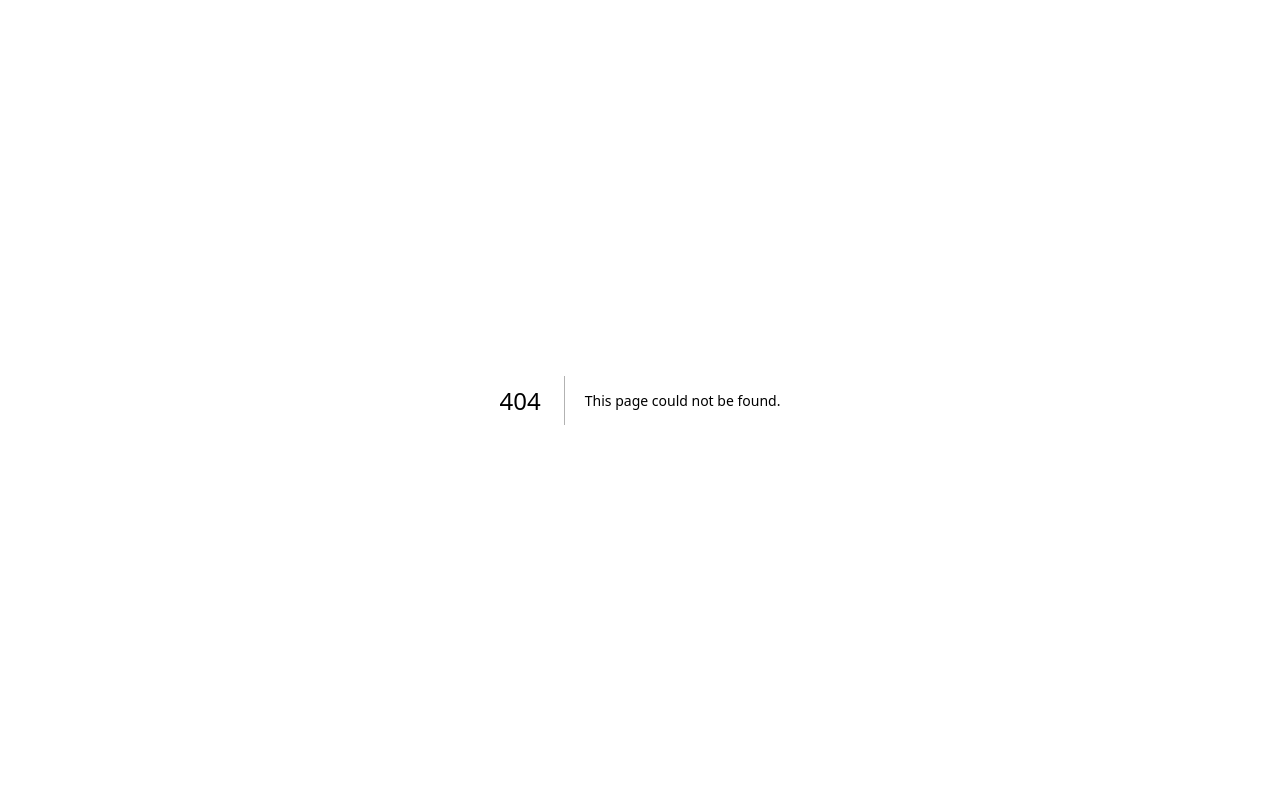
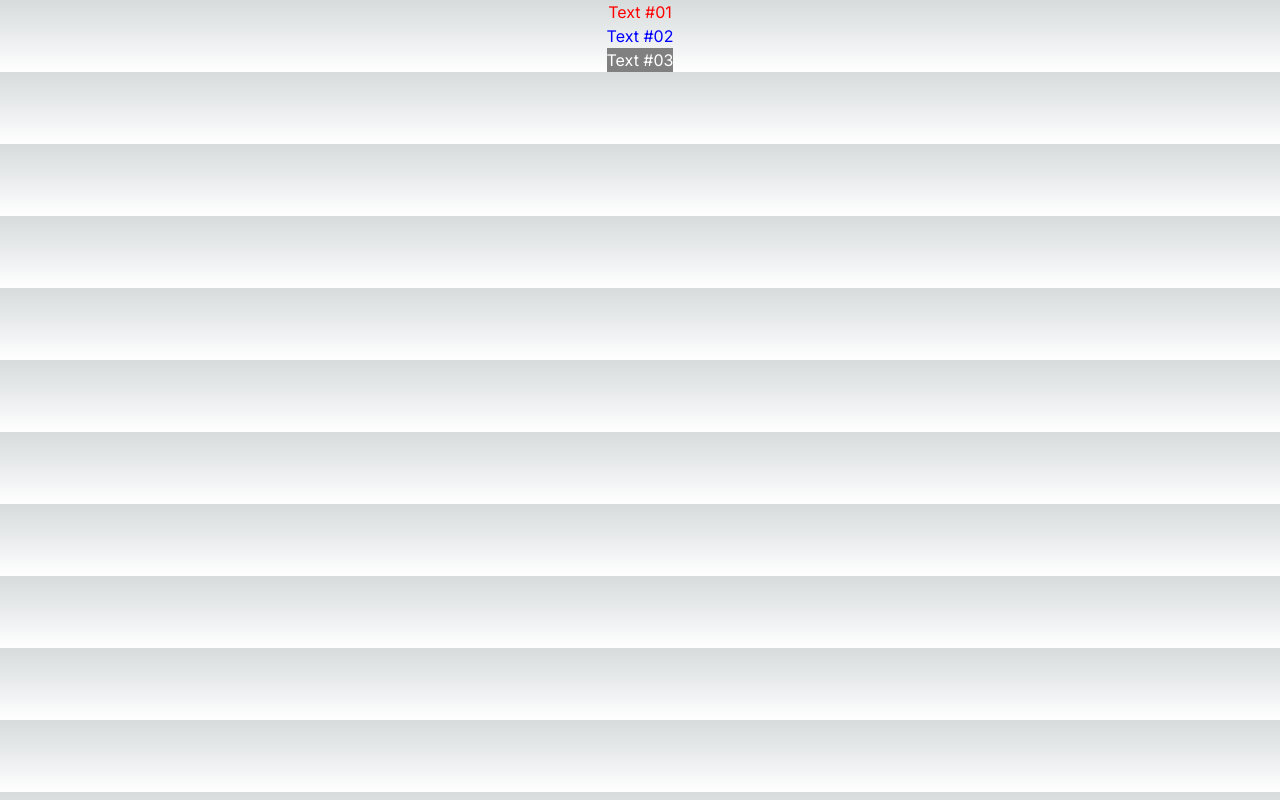
Before and after one commit to superior27/simple-next-project-1, a Next.js app: page /testing_css in a window 1280 px wide. Before the commit this address had no page. Built offline with nearby package versions, Linux system fonts and the light colour scheme.

Commit message:
feature adding example of css in a page

```diff
--- a/app/first/page.tsx
+++ b/app/first/page.tsx
@@ -1,3 +1,3 @@
-export default function firstFunction(){
+export default function firstFunction(main: string, secondary:string){
     return <div><h1>First Page!!!</h1></div>;
 }
--- /dev/null
+++ b/app/fragment/page.jsx
@@ -0,0 +1,17 @@
+import DefaultTitle from "../../components/DefaultTitle";
+
+export default function page(){
+    return (
+        <>
+        <DefaultTitle
+            main="Main Page!"
+            secondary="Create, Read, Update, Remove objects!"
+        />
+        <DefaultTitle
+            main="Just one simple and tiny title!"
+            secondary="increment the list"
+            lower_case={true}
+        />
+        </>
+    );
+}
--- /dev/null
+++ b/app/testing_css/page.module.css
@@ -0,0 +1,20 @@
+.red {
+    color: red;
+}
+
+.blue {
+    color: blue;
+}
+
+.white {
+    color: white;
+    background-color: gray;
+}
+
+#testing_css {
+    height: 100hv;
+    display: flex;
+    flex-direction: column;
+    justify-content: center;
+    align-items: center;
+}
--- /dev/null
+++ b/app/testing_css/page.tsx
@@ -0,0 +1,11 @@
+import styles from "./page.module.css";
+
+export default function page(){
+    return (
+        <div id={styles.testing_css}>
+            <div className={styles.red}>Text #01</div>
+            <div className={styles.blue}>Text #02</div>
+            <div className={styles.white}>Text #03</div>
+        </div>
+    );
+}
--- /dev/null
+++ b/app/testing_css_2/page.jsx
@@ -0,0 +1,11 @@
+import DefaultStyle from "../../components/DefaultStyle";
+
+
+export default function page(){
+    return (
+        <>
+        <DefaultStyle value={3} color="blue"/>
+        <DefaultStyle value={-15} color="white"/>
+        </>
+    );
+}
--- /dev/null
+++ b/components/DefaultStyle.tsx
@@ -0,0 +1,12 @@
+export default function DefaultStyle(props: any){
+    return (
+        <div>
+            <h1 style={{
+                backgroundColor: (props.value > 0) ? "green" : "red",
+                color: props.color
+                }}>
+                    Default Style Text
+            </h1>
+        </div>
+    );
+}
--- /dev/null
+++ b/components/DefaultTitle.tsx
@@ -0,0 +1,18 @@
+export default function DefaultTitle(props: any) {
+    console.log(props);
+
+    return (props.lower_case)
+        ? (
+            <>
+                <p>{props.main}!</p>
+                <p>{props.secondary}</p>
+            </>
+        )
+        : (
+            <>
+                <h1>{props.main}!</h1>
+                <h2>{props.secondary}</h2>
+            </>
+        );
+
+}
--- a/tsconfig.json
+++ b/tsconfig.json
@@ -21,6 +21,6 @@
       "@/*": ["./*"]
     }
   },
-  "include": ["next-env.d.ts", "**/*.ts", "**/*.tsx", ".next/types/**/*.ts", "app/second/page.tsx"],
+  "include": ["next-env.d.ts", "**/*.ts", "**/*.tsx", ".next/types/**/*.ts", "app/second/page.tsx", "app/fragment/page.jsx", "app/testing_css_2/page.jsx"],
   "exclude": ["node_modules"]
 }
```
